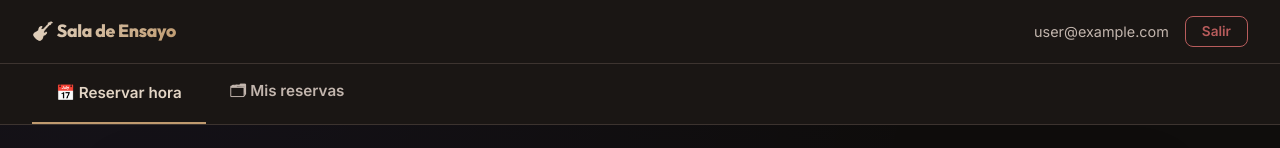
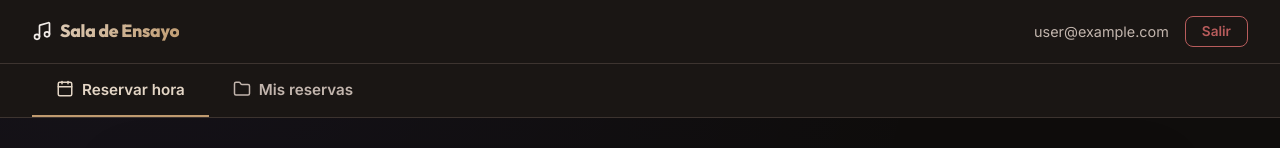
Before and after one commit to vvr789/reservas_gouth, a React (Vite) app: page /dashboard in a window 1280 px wide. Shown: the top 148 px of the page. Built offline with nearby package versions, Linux system fonts and the light colour scheme; no server answers; the database is empty; sample sign-in values are in the browser's storage.

Commit message:
elimina emojis e integra iconos Lucide en UserDashboard.jsx

```diff
--- a/src/pages/UserDashboard.jsx
+++ b/src/pages/UserDashboard.jsx
@@ -2,13 +2,14 @@ import { useState } from 'react';
 import { useNavigate } from 'react-router-dom';
 import { useAuth } from '../context/AuthContext';
 import { logoutUser } from '../firebase/authService';
-import Calendar from '../components/Calendar';
+import CalendarComponent from '../components/Calendar';
 import MyReservations from '../components/MyReservations';
+import { Calendar as CalendarIcon, Folder, Music, Settings } from 'lucide-react';
 import toast from 'react-hot-toast';
 
 const TABS = [
-  { id: 'calendar',     label: '📅 Reservar hora' },
-  { id: 'my-reservations', label: '🗂 Mis reservas' },
+  { id: 'calendar', label: 'Reservar hora', Icon: CalendarIcon },
+  { id: 'my-reservations', label: 'Mis reservas', Icon: Folder },
 ];
 
 function UserDashboard() {
@@ -19,18 +20,22 @@ function UserDashboard() {
   const handleLogout = async () => {
     await logoutUser();
     navigate('/login');
-    toast('Sesión cerrada. ¡Hasta pronto! 👋', { icon: '🔒' });
+    toast.success('Sesión cerrada. ¡Hasta pronto!');
   };
 
   return (
     <div className="dashboard-page">
       {/* ── Navbar ─────────────────────────────────────────────── */}
       <nav className="navbar">
-        <div className="navbar-brand">🎸 Sala de Ensayo</div>
+        <div className="navbar-brand" style={{ display: 'flex', alignItems: 'center', gap: '8px' }}>
+          <Music size={20} />
+          <span>Sala de Ensayo</span>
+        </div>
         <div className="navbar-user">
           {isAdmin && (
-            <button className="btn-admin-link" onClick={() => navigate('/admin')}>
-              Panel Admin ⚙️
+            <button className="btn-admin-link" onClick={() => navigate('/admin')} style={{ display: 'inline-flex', alignItems: 'center', gap: '6px' }}>
+              <Settings size={16} />
+              <span>Panel Admin</span>
             </button>
           )}
           <span className="navbar-name">
@@ -42,21 +47,26 @@ function UserDashboard() {
 
       {/* ── Tabs ────────────────────────────────────────────────── */}
       <div className="tabs-container">
-        {TABS.map(tab => (
+        {TABS.map(tab => {
+          const Icon = tab.Icon;
+          return (
             <button
               key={tab.id}
               id={`tab-${tab.id}`}
               className={`tab-btn ${activeTab === tab.id ? 'tab-active' : ''}`}
               onClick={() => setActiveTab(tab.id)}
+              style={{ display: 'inline-flex', alignItems: 'center', gap: '8px' }}
             >
-            {tab.label}
+              <Icon size={18} />
+              <span>{tab.label}</span>
             </button>
-        ))}
+          );
+        })}
       </div>
 
       {/* ── Contenido ───────────────────────────────────────────── */}
       <main className="dashboard-main">
-        {activeTab === 'calendar'        && <Calendar />}
+        {activeTab === 'calendar'        && <CalendarComponent />}
         {activeTab === 'my-reservations' && <MyReservations />}
       </main>
     </div>
```
Lines whose indentation alone changed are shown as unchanged.
